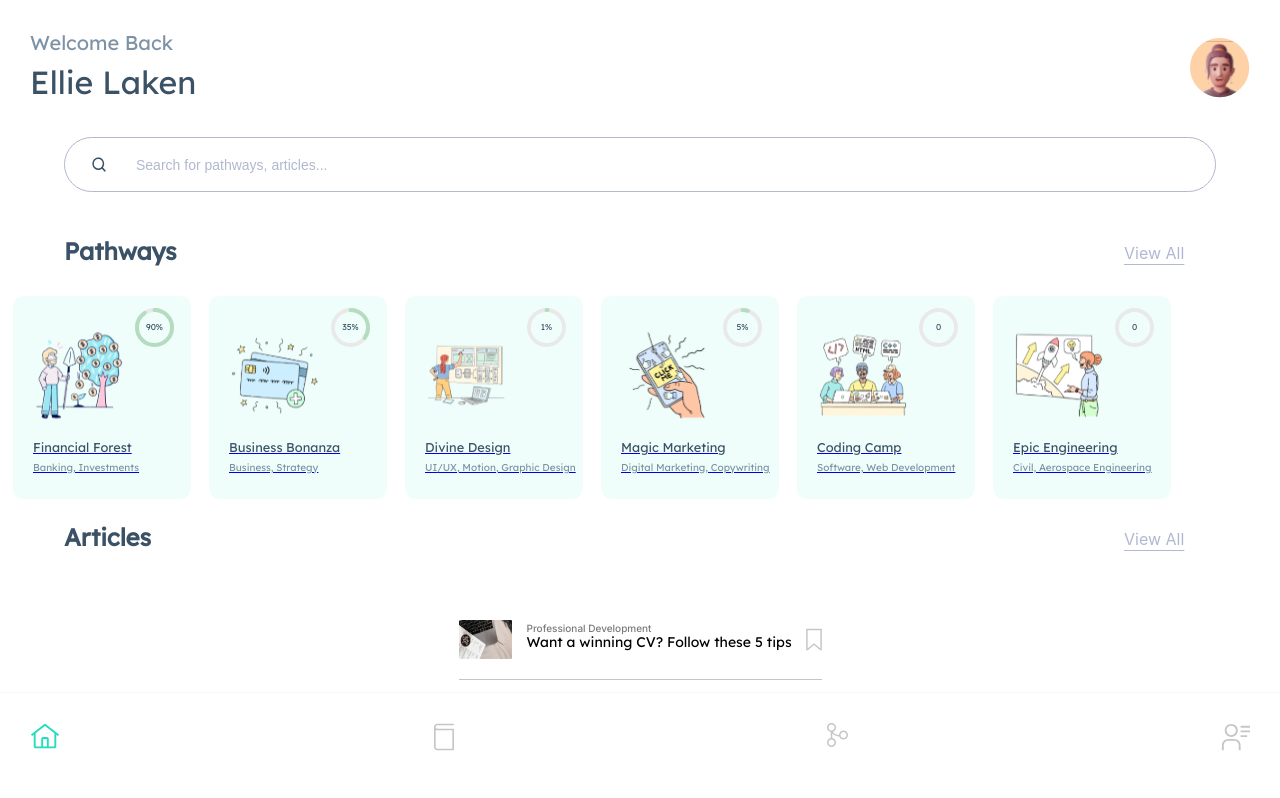
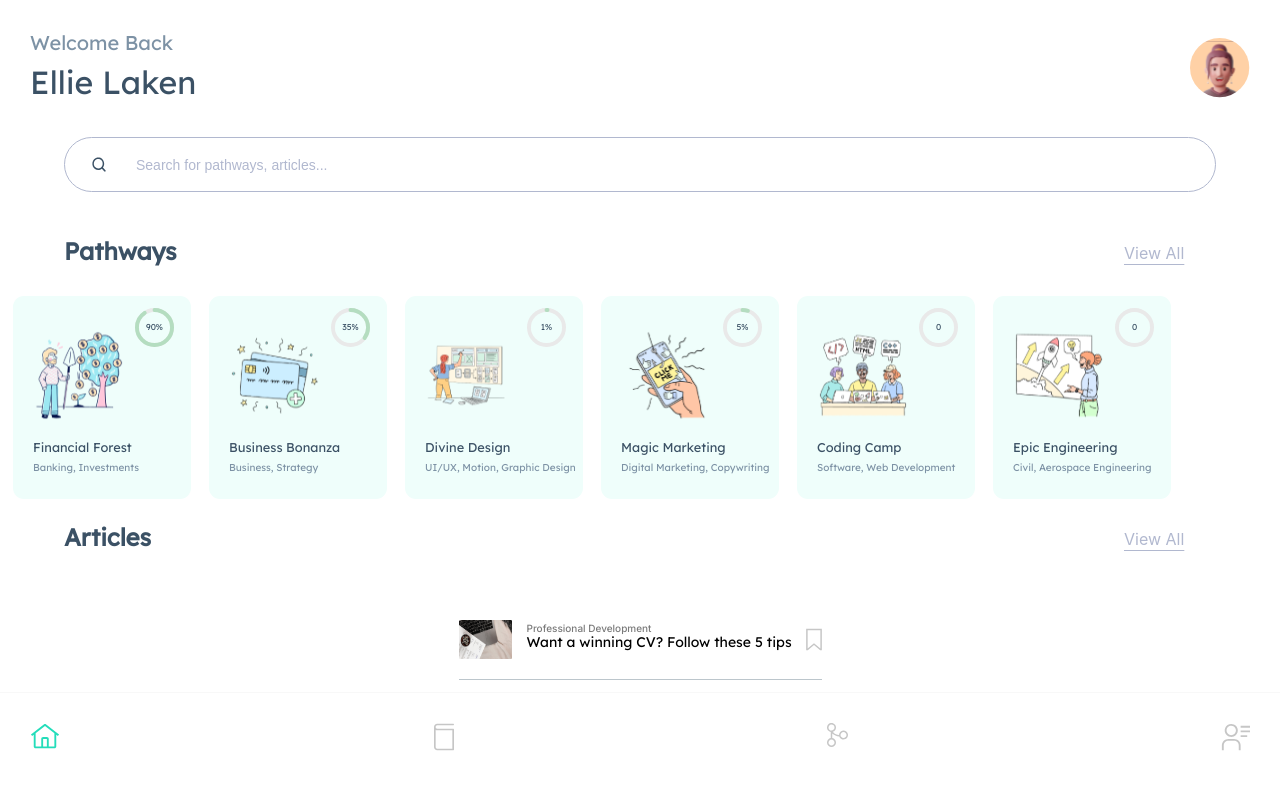
Before and after one commit to ecf123/ecf-fe-prototype, a React (Create React App) app: page / in a window 1280 px wide. Shown: the top 798 px of the page. Built offline with nearby package versions, Linux system fonts and the light colour scheme; no server answers.

Commit message:
fixed pathway card styling

```diff
--- a/src/components/PathwaysCard/PathwaysCard.jsx
+++ b/src/components/PathwaysCard/PathwaysCard.jsx
@@ -7,7 +7,7 @@ import "./PathwaysCard.scss";
 const PathwaysCard = ({ header, topics, image, percentage, id }) => {
   return (
     <>
-      <Link to={"/pathways/" + id}>
+      <Link className="card__link" to={"/pathways/" + id}>
         <div id={id} className="card" data-testid="pathwaycard">
           <div className="card__progress" data-testid="circularprogressbar">
             <CircularProgressbar
--- a/src/components/PathwaysCard/PathwaysCard.scss
+++ b/src/components/PathwaysCard/PathwaysCard.scss
@@ -10,6 +10,10 @@
   background-color: $secondary-color-light-green;
   border-radius: 11px;
   margin: 3px;
+
+  &__link {
+    text-decoration: none;
+  }
 
   &__content {
     &-header {
```
